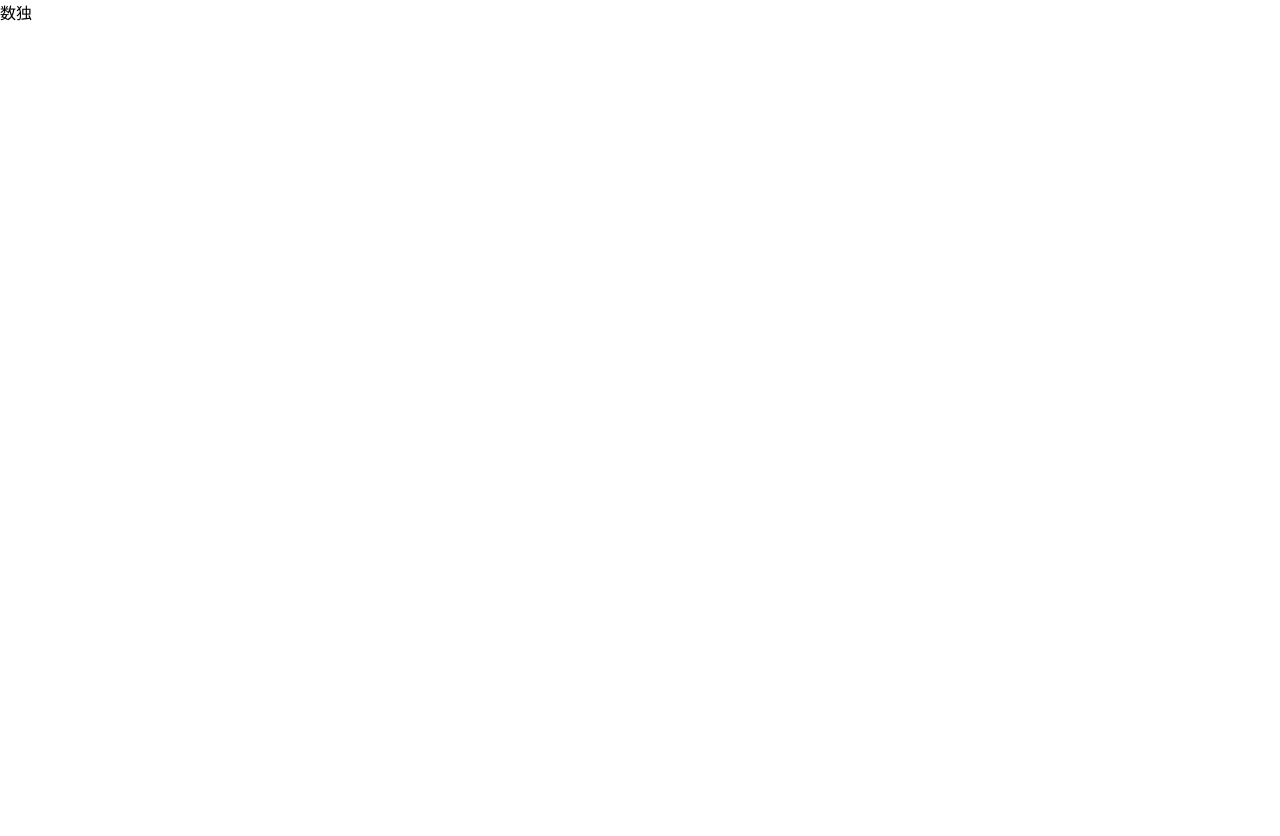
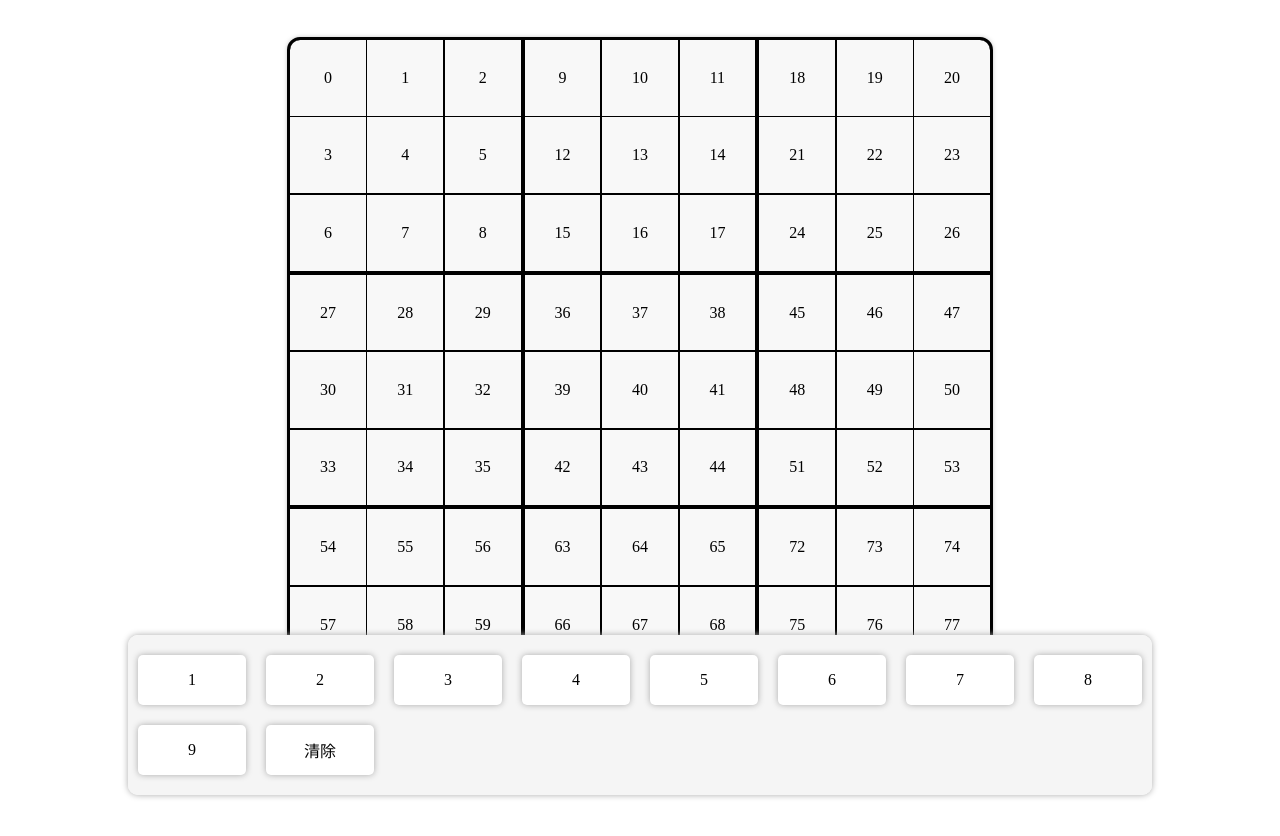
Before and after one commit to GordonLyu/react-sudoku, a React (Vite) app: page / in a window 1280 px wide. Shown: the top 836 px of the page. Before the commit the page ends 800 px from the top, so only its background shows below. Built offline with nearby package versions, Linux system fonts and the light colour scheme.

Commit message:
改样式

```diff
--- /dev/null
+++ b/src/components/Toolbar/index.module.css
@@ -0,0 +1,25 @@
+.toolbar {
+    display: grid;
+    grid-template-columns: repeat(auto-fill, minmax(100px, 1fr));
+    grid-auto-rows: 50px;
+    gap: 20px;
+    width: 100%;
+    min-width: 300px;
+    height: 100%;
+    padding: 20px 10px;
+    box-sizing: border-box;
+    background-color: #f5f5f5;
+}
+
+.toolbar .num {
+    display: flex;
+    width: 100%;
+    height: 100%;
+    justify-content: center;
+    align-items: center;
+    background-color: #fff;
+    border-radius: 5px;
+    box-shadow: 0 0 6px 0 #aaa;
+    user-select: none;
+    cursor: pointer;
+}
--- /dev/null
+++ b/src/components/Toolbar/index.tsx
@@ -0,0 +1,37 @@
+import styles from './index.module.css'
+
+import React from 'react'
+interface Props extends React.HTMLAttributes<any> {
+    getNumber: (num: number) => void;
+    clearNumber: () => void;
+}
+
+
+const toolbar: React.FC<Props> = (props: Props) => {
+
+    // 选择的数字传值到父组件
+    const getNumber = (number: number) => {
+        props.getNumber(number);
+    }
+
+    // 清除数字
+    const clearNumber = () => {
+        props.clearNumber();
+    }
+
+    let numbers = []
+
+    for (let i = 1; i < 10; i++) {
+        numbers.push(<div key={i} className={styles.num} onClick={() => getNumber(i)} >{i}</div>)
+    }
+    numbers.push(<div key={10} className={styles.num} onClick={clearNumber} >清除</div>)
+
+    return (
+        <div className={styles.toolbar} >
+            {numbers}
+        </div>
+    )
+}
+
+
+export default toolbar
--- a/src/pages/sudoku/index.css
+++ b/src/pages/sudoku/index.css
@@ -0,0 +1,79 @@
+#root {
+    min-width: 300px;
+}
+
+
+.main {
+    position: relative;
+    top: 40px;
+    display: grid;
+    margin: 0 auto;
+    grid-template-columns: repeat(3, 1fr);
+    gap: 4px;
+    width: 700px;
+    height: 700px;
+    box-shadow: 0 0 5px 2px #aaa;
+    background-color: #000;
+    border-radius: 10px;
+    overflow: hidden;
+    outline: 0.2rem solid;
+}
+
+.grid {
+    display: grid;
+    grid-template-columns: repeat(3, 1fr);
+    grid-auto-rows: 1fr;
+    gap: 0.1rem;
+    width: 100%;
+    height: 100%;
+}
+
+.main .grid div {
+    display: flex;
+    align-items: center;
+    justify-content: center;
+    background-color: #f8f8f8;
+    user-select: none;
+    cursor: pointer;
+    transition: .3s;
+    font-size: 1rem;
+    width: 100%;
+    height: 100%;
+
+    &:hover {
+        box-shadow: 0px 0px 5px 0 #fff inset;
+        background-color: #ccc;
+    }
+
+    &.selected {
+        background-color: #aaa;
+    }
+}
+
+@media screen and (max-width: 1024px) {
+    .main {
+        width: 500px;
+        height: 500px;
+    }
+}
+
+@media screen and (max-width: 500px) {
+    .main {
+        width: 350px;
+        height: 350px;
+    }
+}
+
+
+.toolbar-main {
+    position: fixed;
+    left: 0;
+    right: 0;
+    bottom: 5px;
+    width: 80%;
+    margin: 0 auto;
+    z-index: 1;
+    border-radius: 10px;
+    box-shadow: 0 0 6px 0 #aaa;
+    overflow: hidden;
+}
--- a/src/pages/sudoku/index.tsx
+++ b/src/pages/sudoku/index.tsx
@@ -1,8 +1,100 @@
-import React from 'react'
+import React, { createRef, useState } from 'react'
 import './index.css'
-const sudoku = () => {
+import topic from '@/utils/topic'
+import Toolbar from '@/components/Toolbar'
+
+topic.build()
+
+
+
+
+
+
+const sudoku: React.FC = () => {
+  const [toolbarHight, setToolbarHight] = useState<number>();
+  const [selected, setSelected] = useState<number[]>([-1, -1]);
+  const [numbers, setNumbers] = useState<Array<Array<number | null>>>(() => {
+    let tt = []
+    for (let i = 0, l = 0; i < 9; i++) {
+      const t: number[] = [];
+      for (let j = 0; j < 9; j++, l++) {
+        t.push(l);
+      }
+      tt.push(t);
+    }
+    return tt;
+  });
+
+  const toolbarRef = createRef<HTMLDivElement>()
+
+  // 选择数字
+  const ChangeToolbarHight = () => {
+    if (toolbarRef.current?.clientHeight) {
+      setToolbarHight(toolbarRef.current?.clientHeight);
+    }
+  }
+
+  // 选择元素
+  const selectItem = (ij: number[]) => {
+    if (selected[0] == ij[0] && selected[1] == ij[1]) {
+      setSelected([-1, -1]);
+    } else {
+      setSelected(ij);
+    }
+  }
+  setTimeout(() => {
+    ChangeToolbarHight();
+  }, 0)
+  onresize = () => {
+    ChangeToolbarHight();
+  }
+
+
+  // 获取选择的数字
+  const selectNumber = (num: number) => {
+    numbers[selected[0]][selected[1]] = num;
+    setNumbers([...numbers])
+    console.log(numbers);
+  }
+
+  // 清除数字
+  const clearNumber = () => {
+    numbers[selected[0]][selected[1]] = null;
+    setNumbers([...numbers])
+  }
+
+  // 键盘输入数字
+  window.onkeydown = (e: KeyboardEvent) => {
+    if (e.key.match('[1-9]')) {
+      numbers[selected[0]][selected[1]] = Number(e.key);
+      setNumbers([...numbers])
+    } else if (e.key == 'Backspace') {
+      clearNumber();
+    }
+
+  }
+
   return (
-    <div>数独</div>
+    <>
+      <div className='main' style={{
+        marginBottom: `${toolbarHight! + 50}px`
+      }}>
+        {numbers.map((row, i) => {
+          return (
+            <div className='grid' key={i}>
+              {row.map((_item, j) => {
+                return (
+                  <div className={selected![0] == i && selected![1] == j ? 'selected' : ''} onClick={() => { selectItem([i, j]) }} key={i * (j + 1) + j}>{_item}</div>
+                )
+              })}
+            </div>
+          )
+        })}
+      </div>
+      <div className="toolbar-main" ref={toolbarRef}>
+        <Toolbar getNumber={selectNumber} clearNumber={clearNumber}></Toolbar>
+      </div>
+    </>
   )
 }
 
--- /dev/null
+++ b/src/utils/topic.ts
@@ -0,0 +1,21 @@
+/** 生成题目 */
+const build = (): Array<Array<number>> => {
+    const a = [];
+    for (let i = 0; i < 9; i++) {
+        a.push(new Array(9).fill(0));
+    }
+    a[1][1] = 1;
+    console.log(a);
+
+    return []
+}
+
+/** 验证题目 */
+const verify = () => {
+    // todo
+}
+
+
+export default {
+    build, verify
+}
--- a/vite.config.ts
+++ b/vite.config.ts
@@ -6,11 +6,12 @@ export default defineConfig({
   plugins: [react()],
   server: {
     port: 3000,
-    host: '0.0.0.0'
+    host: '0.0.0.0',
+    hmr: true
   },
   resolve: {
     alias: {
       '@': path.resolve(__dirname, './src')
     }
-  }
+  },
 })
```
